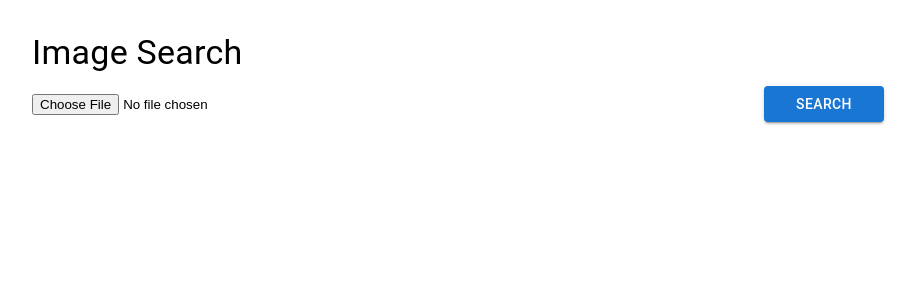
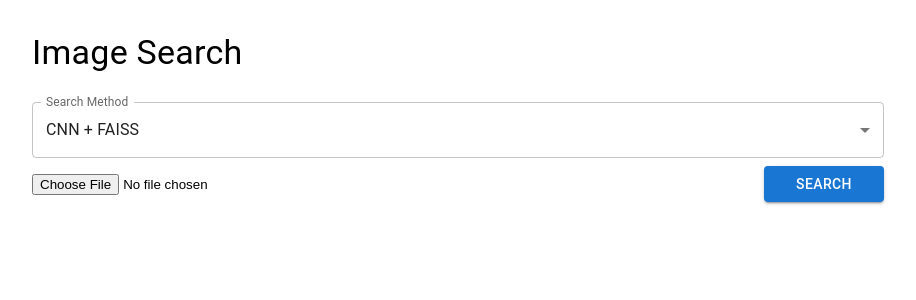
Before and after one commit to sauravkr20/Visual-Product-Identification, a React (Create React App) app in the folder 3_frontend/image-search-frontend/: page / in a window 1280 px wide. Shown: the top 300 px of the page, without its empty margins (182-1098 px from the left). Built offline with nearby package versions, Linux system fonts and the light colour scheme.

Commit message:
feat: added search method selector :) will build and test for more solutions later in backend

```diff
--- a/3_frontend/image-search-frontend/src/component/search.js
+++ b/3_frontend/image-search-frontend/src/component/search.js
@@ -5,17 +5,14 @@ import {
   Button,
   CircularProgress,
   Container,
-  Grid,
   Typography,
-  Card,
-  CardMedia,
-  CardContent,
 } from "@mui/material";
 
 import SearchResults from "./search_results";
-
+import SearchMethodSelect from "./search_method_select";
 function Search() {
   const [file, setFile] = useState(null);
+  const [method, setMethod] = useState("cnn_faiss");
   const [previewUrl, setPreviewUrl] = useState(null);
   const [results, setResults] = useState([]);
   const [loading, setLoading] = useState(false);
@@ -38,6 +35,7 @@ function Search() {
 
     const formData = new FormData();
     formData.append("file", file);
+    formData.append("method", method);
     formData.append("top_k", 5);
 
     setLoading(true);
@@ -60,6 +58,8 @@ function Search() {
       <Typography variant="h4" gutterBottom>
         Image Search
       </Typography>
+
+      <SearchMethodSelect method={method} setMethod={setMethod} />
 
       <Box display="flex" alignItems="center" gap={2} mb={3}>
         <input
@@ -90,44 +90,7 @@ function Search() {
         </Box>
       )}
 
-      {/* {results.length > 0 && (
-        <>
-          <Typography variant="h5" gutterBottom>
-            Results:
-          </Typography>
-          <Grid container spacing={3}>
-            {results.map((item, idx) => {
-              const img = item.image_path; // This is the nested object
-              return (
-                <Grid item xs={12} sm={6} md={4} key={idx}>
-                  <Card>
-                    <CardMedia
-                      component="img"
-                      height="200"
-                      image={`http://localhost:5000/images/${img.image_path}`} // construct URL from relative path
-                      alt={`Result ${idx + 1}`}
-                    />
-                    <CardContent>
-                      <Typography variant="body2" color="text.secondary">
-                        <strong>Image ID:</strong> {img.image_id || "N/A"}
-                      </Typography>
-                      <Typography variant="body2" color="text.secondary">
-                        <strong>Item ID:</strong> {img.item_id || "N/A"}
-                      </Typography>
-                      <Typography variant="body2" color="text.secondary">
-                        <strong>Score:</strong> {item.score?.toFixed(4)}
-                      </Typography>
-                    </CardContent>
-                  </Card>
-                </Grid>
-              );
-            })}
-          </Grid>
-        </>
-      )}
-       */}
-
-      <SearchResults results={results} />
+      <SearchResults results={results} method={method} />
     </Container>
   );
 }
--- /dev/null
+++ b/3_frontend/image-search-frontend/src/component/search_method_select.js
@@ -0,0 +1,19 @@
+import React from "react";
+import { FormControl, InputLabel, Select, MenuItem } from "@mui/material";
+
+export default function SearchMethodSelect({ method, setMethod }) {
+  return (
+    <FormControl fullWidth margin="normal">
+      <InputLabel id="search-method-label">Search Method</InputLabel>
+      <Select
+        labelId="search-method-label"
+        value={method}
+        label="Search Method"
+        onChange={(e) => setMethod(e.target.value)}
+      >
+        <MenuItem value="cnn_faiss">CNN + FAISS</MenuItem>
+        {/* Add more */}
+      </Select>
+    </FormControl>
+  );
+}
```
